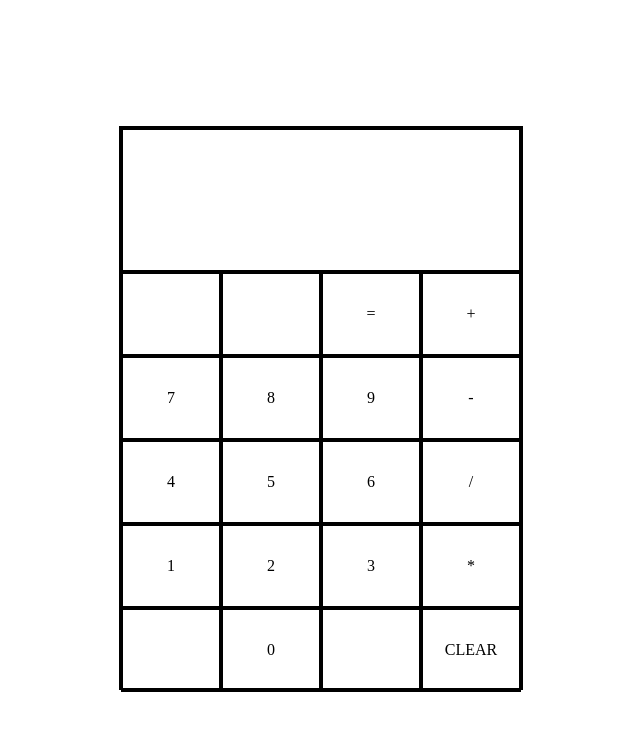
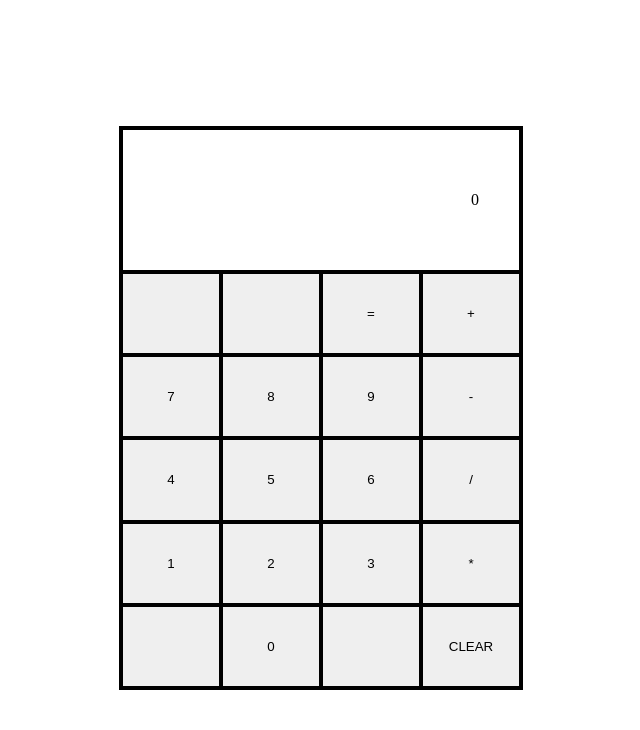
Before and after one commit to HasanZerak/Calculator, a plain HTML site: page index.html in a window 1280 px wide. Shown: the whole page, without its empty margins (319-959 px from the left). Drawn offline with Linux system fonts and the light colour scheme.

Commit message:
Display number on screen and store the entered number

```diff
--- a/index.html
+++ b/index.html
@@ -11,29 +11,29 @@
 
 <body>
     <div class="container">
-        <div class="output"></div>
+        <div class="display">0</div>
 
         <div class="keys">
-            <div class="key "></div>
-            <div class="key "></div>
-            <div class="key equals">=</div>
-            <div class="key add">+</div>
-            <div class="key 7">7</div>
-            <div class="key 8">8</div>
-            <div class="key 9">9</div>
-            <div class="key sub">-</div>
-            <div class="key 4">4</div>
-            <div class="key 5">5</div>
-            <div class="key 6">6</div>
-            <div class="key divide">/</div>
-            <div class="key 1">1</div>
-            <div class="key 2">2</div>
-            <div class="key 3">3</div>
-            <div class="key product">*</div>
-            <div class="key "></div>
-            <div class="key 0">0</div>
-            <div class="key "></div>
-            <div class="key clear">CLEAR</div>
+            <button class="key " ></button>
+            <button class="key "></button>
+            <button class="key equals" type="button">=</button>
+            <button class="key add">+</button>
+            <button class="key number">7</button>
+            <button class="key number">8</button>
+            <button class="key number">9</button>
+            <button class="key sub">-</button>
+            <button class="key number">4</button>
+            <button class="key number">5</button>
+            <button class="key number">6</button>
+            <button class="key divide">/</button>
+            <button class="key number">1</button>
+            <button class="key number">2</button>
+            <button class="key number">3</button>
+            <button class="key product">*</button>
+            <button class="key "></button>
+            <button class="key number">0</button>
+            <button class="key "></button>
+            <button class="key clear">CLEAR</button>
         </div>
     </div>
 
--- a/script.js
+++ b/script.js
@@ -1,20 +1,24 @@
-function add(num1, num2){
+let buttonNumber = document.querySelectorAll('.number');           //button pressed
+let displayValue = '';           //number that appears on the screen when pressing buttons
+let display = document.querySelector('.display');
+
+function add(num1, num2){           //addition function
     return num1 + num2;
 }
 
-function sub(num1, num2){
+function sub(num1, num2){           //subtraction function
     return num1 - num2;
 }
 
-function prod(num1, num2){
+function prod(num1, num2){          //product function
     return num1 * num2;
 }
 
-function div(num1, num2){
+function div(num1, num2){           //division function
     return num1 / num2;
 }
 
-function operate(operator, num1, num2){
+function operate(operator, num1, num2){         //function to take input numbers and operator, and provide output.
     switch(operator){
         case '+' :
             return add(num1, num2);
@@ -32,3 +36,11 @@ function operate(operator, num1, num2){
         alert("invalid operator");
     }
 }
+
+buttonNumber.forEach(buttonOne => {         //event lisetener to catch and store each number pressed
+    buttonOne.addEventListener("click", function(){
+        displayValue += this.textContent;           //add new number to the end of the previous list
+        display.textContent = displayValue;         //change display according to the numbers pressed
+        console.log(displayValue);
+    });
+})
--- a/styles.css
+++ b/styles.css
@@ -11,9 +11,13 @@ body{
     border: 2px solid black;
 }
 
-.output{
+.display{
     height: 25%;
     border: 2px solid black;
+    padding-right: 10%;
+    display: flex;
+    justify-content: end;
+    align-items: center;
 }
 
 .keys{
@@ -25,7 +29,7 @@ body{
     display: flex;
     align-items: center;
     justify-content: center;
-    flex: 0 1 24%;
-    height: 5rem;
+    flex: 0 1 25%;
+    height: 5.2rem;
     border: 2px solid black;
 }
```
